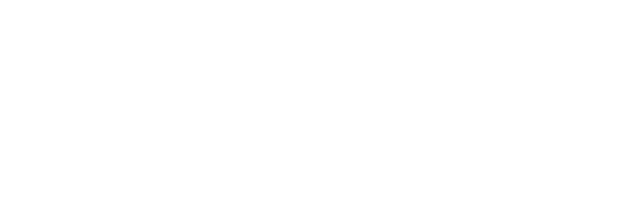
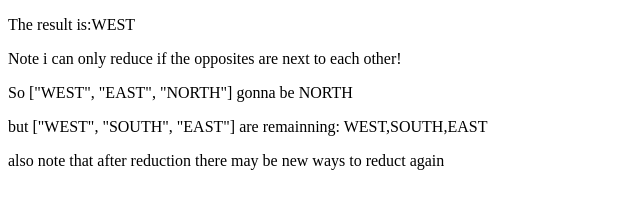
Before and after one commit to gitnorbi/codewars-directions-reduction, a plain HTML site: page index.html in a window 1280 px wide. Shown: the whole page, without its empty margins (0-640 px from the left). Drawn offline with Linux system fonts and the light colour scheme.

Commit message:
Updated js and html so html shows the result

```diff
--- a/index.html
+++ b/index.html
@@ -7,6 +7,15 @@
     <title>Directions Reduction</title>
 </head>
 <body>
+    <p id="result"></p>
+
+    <p>Note i can only reduce if the opposites are next to each other!</p>
+    <p>So ["WEST", "EAST", "NORTH"] gonna be NORTH</p>
+    <p>but  ["WEST", "SOUTH", "EAST"] are remainning: WEST,SOUTH,EAST</p>
+    <p>also note that after reduction there may be new ways to reduct again</p>
+
+
+
     <script src="index.js"></script>
 </body>
 </html>
--- a/index.js
+++ b/index.js
@@ -6,7 +6,6 @@ function dirReduc(arr){
     let arrLengthBeforeLooping=arr.length+1;
 
     while (arr.length!=arrLengthBeforeLooping) {
-
     arrLengthBeforeLooping=arr.length;
     for(let i=0;i<arr.length;i++){
         if(arr[i]==="NORTH"&&arr[i+1]==="SOUTH"){
@@ -33,10 +32,10 @@ function dirReduc(arr){
     }
 
 }
-
+document.querySelector("#result").textContent=`The result is:${arr}`;
  return arr
 
 }
 
-let arrayToPass=[ 'NORTH','NORTH','SOUTH','NORTH','NORTH','NORTH','NORTH','NORTH','NORTH','NORTH','NORTH' ]
+let arrayToPass=["NORTH", "SOUTH", "SOUTH", "EAST", "WEST", "NORTH", "WEST"];
 dirReduc(arrayToPass);
```
